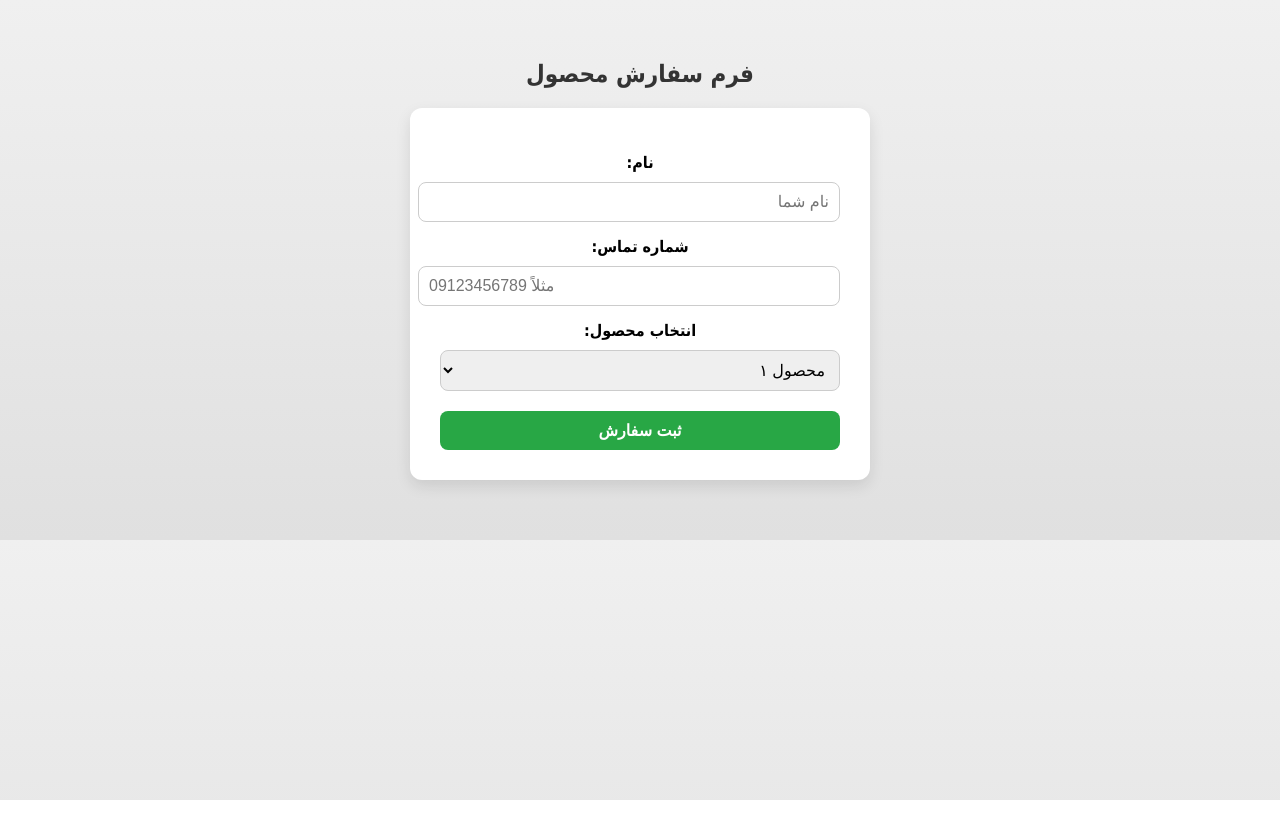
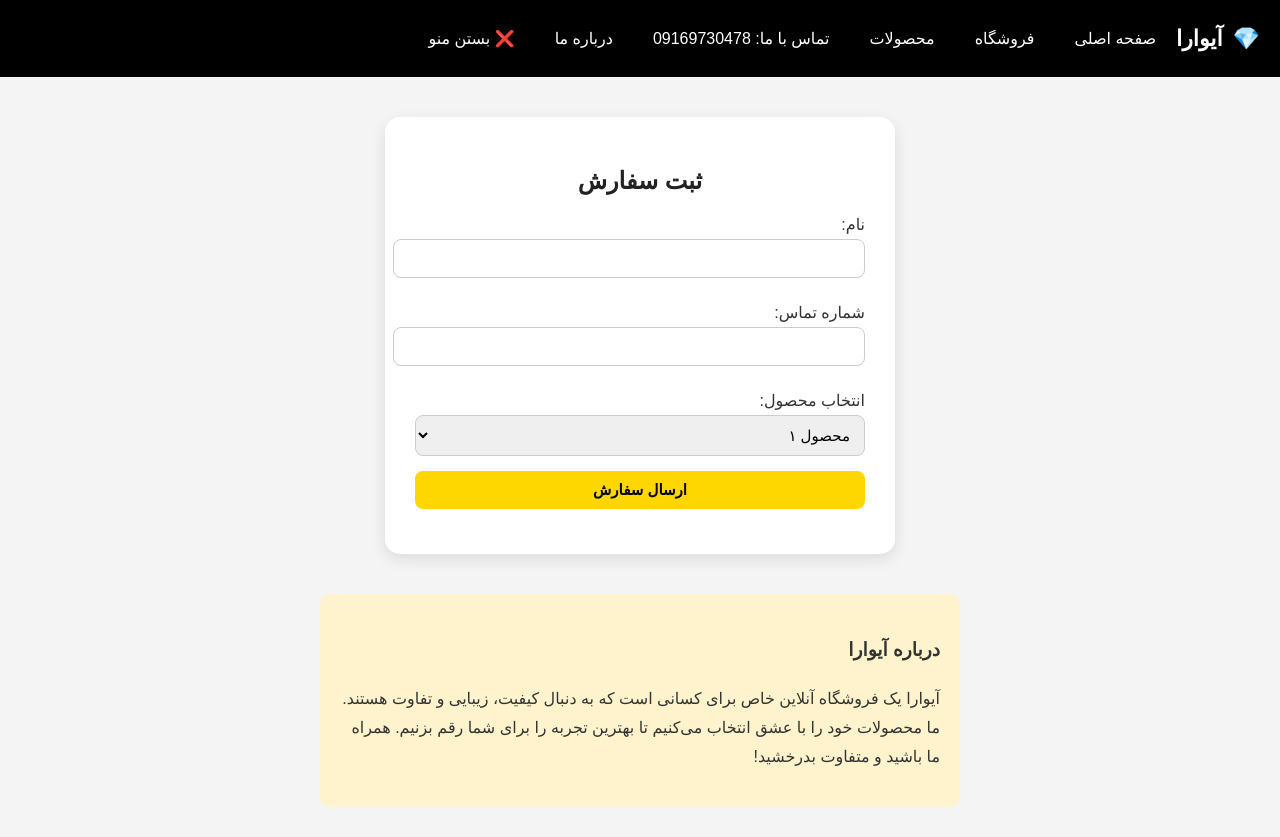
Before and after one commit to benyamin1bA/mysite, a plain HTML site: page index.html in a window 1280 px wide. Before the commit the page ends 800 px from the top, so only its background shows below. Drawn offline with Linux system fonts and the light colour scheme; a web font is replaced by a local one.

Commit message:
Update index.html

```diff
--- a/index.html
+++ b/index.html
@@ -1,77 +1,194 @@
 <!DOCTYPE html>
-<html lang="fa">
+<html lang="fa" dir="rtl">
 <head>
   <meta charset="UTF-8">
-  <title>فرم سفارش محصول</title>
+  <meta name="viewport" content="width=device-width, initial-scale=1.0">
+  <title>آیوارا 💎</title>
+
+  <!-- فونت فارسی Vazir -->
+  <link href="https://cdn.fontcdn.ir/Font/Persian/Vazir/Vazir.css" rel="stylesheet" type="text/css" />
+
   <style>
     body {
-      font-family: 'Tahoma', sans-serif;
-      direction: rtl;
-      background: linear-gradient(to bottom, #f0f0f0, #e0e0e0);
-      padding: 40px;
+      font-family: 'Vazir', sans-serif;
       margin: 0;
-      text-align: center;
-    }
-
-    h2 {
+      background-color: #f4f4f4;
       color: #333;
     }
 
-    form {
-      background: white;
+    /* === هدر سایت === */
+    .navbar {
+      background-color: #000;
+      color: #fff;
+      padding: 15px 20px;
+      display: flex;
+      justify-content: space-between;
+      align-items: center;
+      position: relative;
+    }
+
+    .navbar-title {
+      font-size: 22px;
+      font-weight: bold;
+      display: flex;
+      align-items: center;
+      gap: 10px;
+    }
+
+    .navbar-title .icon {
+      font-size: 22px;
+      color: gold;
+    }
+
+    .menu-icon {
+      font-size: 30px;
+      cursor: pointer;
+      transition: transform 0.3s;
+    }
+
+    .nav-links {
+      list-style: none;
+      position: absolute;
+      top: 60px;
+      right: 0;
+      width: 100%;
+      background-color: #111;
+      padding: 0;
+      margin: 0;
+      display: none;
+      flex-direction: column;
+      animation: fadeIn 0.3s ease-in-out;
+      z-index: 1000;
+    }
+
+    .nav-links.open {
+      display: flex;
+    }
+
+    .nav-links li {
+      border-top: 1px solid rgba(255, 255, 255, 0.1);
+    }
+
+    .nav-links li a {
+      display: block;
+      padding: 14px 20px;
+      color: white;
+      text-decoration: none;
+      font-size: 16px;
+      transition: background 0.2s;
+    }
+
+    .nav-links li a:hover {
+      background-color: gold;
+      color: #000;
+    }
+
+    /* === فرم سفارش === */
+    .form-container {
+      background-color: #fff;
+      max-width: 450px;
+      margin: 40px auto;
       padding: 30px;
-      border-radius: 12px;
-      max-width: 400px;
-      margin: 20px auto;
-      box-shadow: 0 6px 15px rgba(0, 0, 0, 0.1);
+      border-radius: 15px;
+      box-shadow: 0 5px 15px rgba(0, 0, 0, 0.1);
+    }
+
+    .form-container h2 {
+      text-align: center;
+      margin-bottom: 20px;
+      color: #222;
     }
 
     label {
       display: block;
-      margin: 15px 0 5px;
-      font-weight: bold;
+      margin: 10px 0 5px;
     }
 
     input, select, button {
       width: 100%;
       padding: 10px;
-      margin-top: 5px;
+      border-radius: 8px;
+      font-size: 15px;
       border: 1px solid #ccc;
-      border-radius: 8px;
-      font-size: 16px;
+      margin-bottom: 15px;
     }
 
     button {
-      background-color: #28a745;
-      color: white;
+      background-color: gold;
+      color: black;
       font-weight: bold;
       border: none;
-      margin-top: 20px;
-      transition: background-color 0.3s ease;
-    }
-
-    button:hover {
-      background-color: #218838;
+      cursor: pointer;
     }
 
     #successMessage {
+      text-align: center;
+      color: green;
+      margin-top: 15px;
       display: none;
-      margin-top: 20px;
-      color: green;
-      font-weight: bold;
+    }
+
+    /* === درباره ما === */
+    .about-box {
+      background-color: #fff3cd;
+      padding: 20px;
+      max-width: 600px;
+      margin: 30px auto;
+      border-radius: 10px;
+      font-size: 16px;
+      line-height: 1.8;
+    }
+
+    @keyframes fadeIn {
+      from { opacity: 0; transform: translateY(-10px); }
+      to { opacity: 1; transform: translateY(0); }
+    }
+
+    @media (min-width: 769px) {
+      .menu-icon {
+        display: none;
+      }
+      .nav-links {
+        display: flex !important;
+        flex-direction: row;
+        position: static;
+        background: none;
+      }
+      .nav-links li {
+        border: none;
+      }
     }
   </style>
 </head>
+
 <body>
 
-  <h2>فرم سفارش محصول</h2>
+  <!-- هدر -->
+  <div class="navbar">
+    <div class="navbar-title">
+      <span class="icon">💎</span>
+      <span>آیوارا</span>
+    </div>
+    <div class="menu-icon" onclick="toggleMenu()">☰</div>
+    <ul class="nav-links" id="menu">
+      <li><a href="#">صفحه اصلی</a></li>
+      <li><a href="#">فروشگاه</a></li>
+      <li><a href="#">محصولات</a></li>
+      <li><a href="tel:09169730478">تماس با ما: 09169730478</a></li>
+      <li><a href="#about">درباره ما</a></li>
+      <li><a href="#" onclick="toggleMenu()">❌ بستن منو</a></li>
+    </ul>
+  </div>
 
-  <form id="orderForm">
+  <!-- فرم سفارش -->
+  <div class="form-container">
+    <h2>ثبت سفارش</h2>
+    <form id="form">
       <label for="name">نام:</label>
-    <input type="text" id="name" placeholder="نام شما" required>
+      <input type="text" id="name" required>
 
       <label for="phone">شماره تماس:</label>
-    <input type="tel" id="phone" placeholder="مثلاً 09123456789" required>
+      <input type="tel" id="phone" required>
 
       <label for="product">انتخاب محصول:</label>
       <select id="product">
@@ -80,17 +197,30 @@
         <option value="محصول ۳">محصول ۳</option>
       </select>
 
-    <button type="submit">ثبت سفارش</button>
+      <button type="submit">ارسال سفارش</button>
     </form>
+    <div id="successMessage">✅ سفارش با موفقیت ثبت شد!</div>
+  </div>
 
-  <div id="successMessage">✅ سفارش شما با موفقیت ثبت شد!</div>
+  <!-- درباره ما -->
+  <div class="about-box" id="about">
+    <h3>درباره آیوارا</h3>
+    <p>
+      آیوارا یک فروشگاه آنلاین خاص برای کسانی است که به دنبال کیفیت، زیبایی و تفاوت هستند. ما محصولات خود را با عشق انتخاب می‌کنیم تا بهترین تجربه را برای شما رقم بزنیم. همراه ما باشید و متفاوت بدرخشید!
+    </p>
+  </div>
 
   <script>
-    const form = document.getElementById("orderForm");
+    function toggleMenu() {
+      const menu = document.getElementById('menu');
+      menu.classList.toggle('open');
+    }
+
+    const form = document.getElementById("form");
     const successMessage = document.getElementById("successMessage");
 
-    form.addEventListener("submit", function(event) {
-      event.preventDefault();
+    form.addEventListener("submit", function(e) {
+      e.preventDefault();
       successMessage.style.display = "block";
       form.reset();
     });
```
Lines whose indentation alone changed are shown as unchanged.
